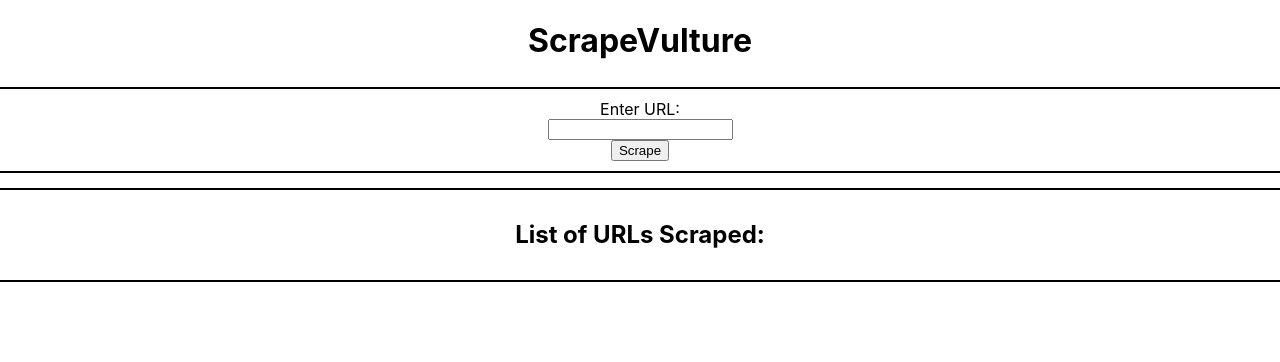
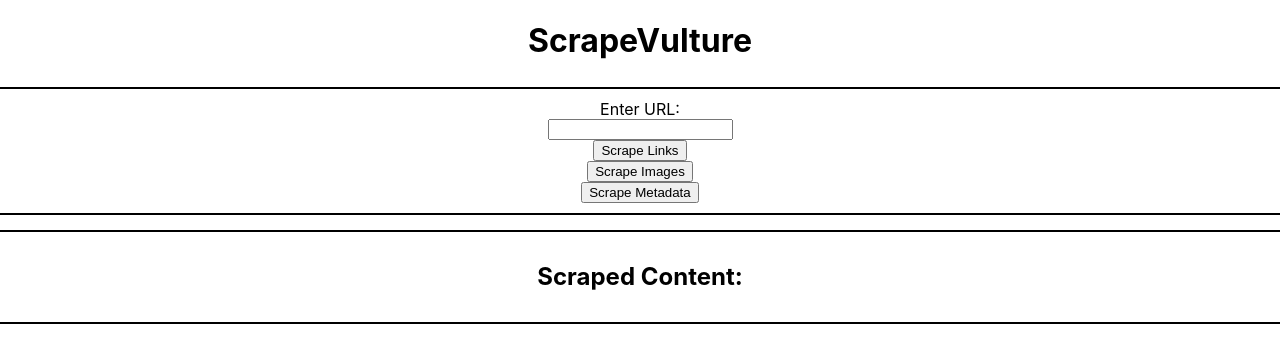
Before and after one commit to ShreeluSantosh/ScrapeEagle, a React (Create React App) app in the folder frontend-app/: page / in a window 1280 px wide. Shown: the top 362 px of the page. Built offline with nearby package versions, Linux system fonts and the light colour scheme.

Commit message:
Update App.js
Added option for scraping img URLs and download button for downloading scraped URLs in txt file format

```diff
--- a/frontend-app/src/App.js
+++ b/frontend-app/src/App.js
@@ -9,14 +9,14 @@ function App() {
     setUrl(event.target.value);
   };
 
-  const handleScrape = async () => {
+  const handleScrape = async (option) => {
     try {
       const response = await fetch('http://127.0.0.1:5000/scrape', {
         method: 'POST',
         headers: {
           'Content-Type': 'application/json',
         },
-        body: JSON.stringify({ url }),
+        body: JSON.stringify({ url, option }),
       });
 
       const result = await response.json();
@@ -31,6 +31,19 @@ function App() {
     }
   };
 
+  const handleDownload = () => {
+    // Create a Blob with the content and trigger a download
+    const blob = new Blob([output], { type: 'text/plain' });
+    const url = window.URL.createObjectURL(blob);
+    const a = document.createElement('a');
+    a.href = url;
+    a.download = 'scraped_urls.txt';
+    document.body.appendChild(a);
+    a.click();
+    document.body.removeChild(a);
+    window.URL.revokeObjectURL(url);
+  };
+
   return (
     <div className="App">
       <h1 className="App-title">ScrapeVulture</h1>
@@ -38,13 +51,20 @@ function App() {
         <div className="input-box">
           <label>Enter URL:</label>
           <input type="text" value={url} onChange={handleUrlChange} />
-          <button onClick={handleScrape}>Scrape</button>
+          <button onClick={() => handleScrape('links')}>Scrape Links</button>
+          <button onClick={() => handleScrape('images')}>Scrape Images</button>
+          <button onClick={() => handleScrape('metadata')}>Scrape Metadata</button>
         </div>
         <div className="output-box">
-          <h2 className="label-output">List of URLs Scraped:</h2>
+          <h2 className="label-output">Scraped Content:</h2>
           <div className="url-box">
             <pre className="scrollable-box">{output}</pre>
           </div>
+          {output && (
+            <div className="download-box">
+              <button onClick={handleDownload}>Download URLs</button>
+            </div>
+          )}
         </div>
       </div>
     </div>
```
